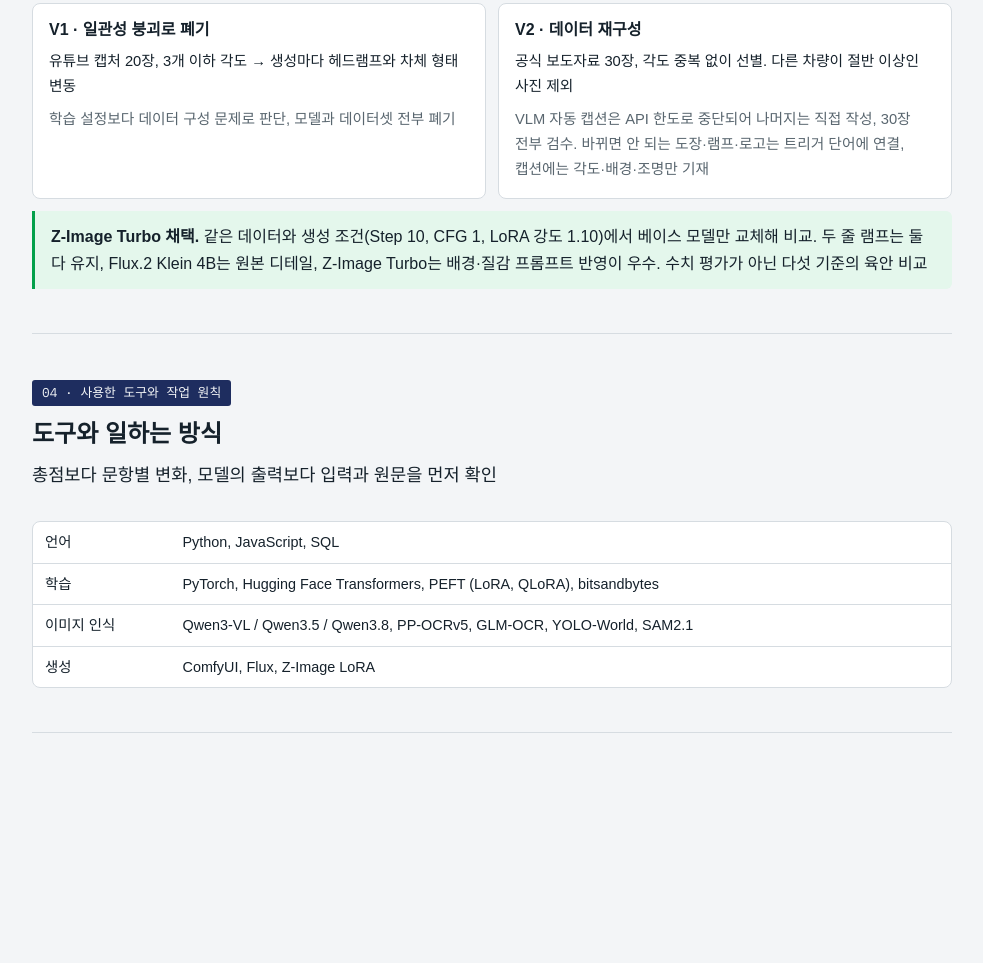
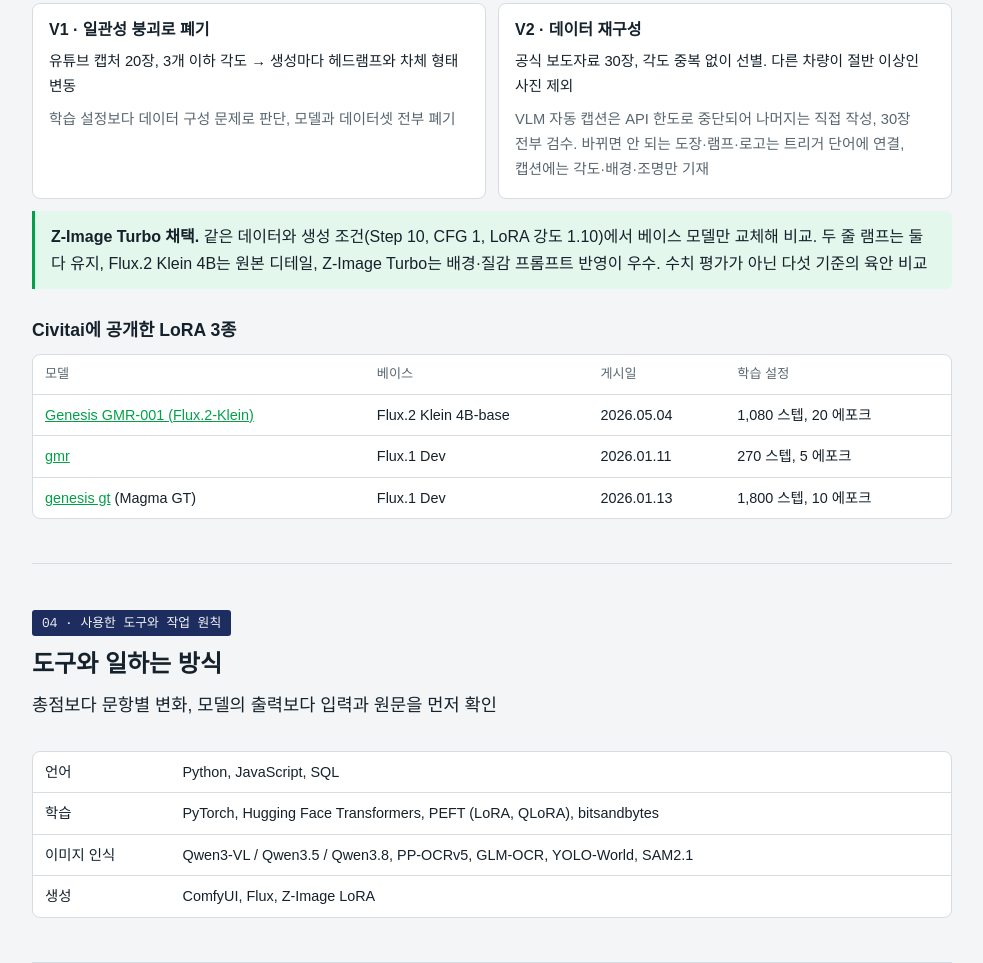
Before and after one commit to bumguhan99-netizen/naver-portfolio, a plain HTML site: page naver.html in a window 1280 px wide. Shown: the part 4059-5022 px from the top of the page, without its empty margins (148-1131 px from the left). Before the commit the page ends 4792 px from the top, so only its background shows below. Drawn offline with Linux system fonts and the light colour scheme; a web font is replaced by a local one.

Commit message:
Add Civitai LoRA list to portfolio and GMR-001 doc
Co-Authored-By: Claude Sonnet 5.5 <noreply@anthropic.com>
Claude-Session: https://claude.ai/code/session_01PMPTea6jpCFkE2bN388CzN

```diff
--- a/naver.html
+++ b/naver.html
@@ -368,6 +368,20 @@ details.more .tscroll{border:0;border-top:1px solid var(--line);border-radius:0}
     </div>
     <div class="note"><p><b>Z-Image Turbo 채택.</b> 같은 데이터와 생성 조건(Step 10, CFG 1, LoRA 강도 1.10)에서 베이스 모델만 교체해 비교. 두 줄 램프는 둘 다 유지, Flux.2 Klein 4B는 원본 디테일, Z-Image Turbo는 배경·질감 프롬프트 반영이 우수. 수치 평가가 아닌 다섯 기준의 육안 비교</p></div>
   </div>
+
+  <div class="block">
+    <h3>Civitai에 공개한 LoRA 3종</h3>
+    <div class="tscroll">
+      <table>
+        <thead><tr><th>모델</th><th>베이스</th><th>게시일</th><th>학습 설정</th></tr></thead>
+        <tbody>
+          <tr><td><a href="https://civitai.com/models/2594702/genesis-gmr-001-flux2-klein?modelVersionId=2914732">Genesis GMR-001 (Flux.2-Klein)</a></td><td>Flux.2 Klein 4B-base</td><td>2026.05.04</td><td>1,080 스텝, 20 에포크</td></tr>
+          <tr><td><a href="https://civitai.com/models/2298383/gmr">gmr</a></td><td>Flux.1 Dev</td><td>2026.01.11</td><td>270 스텝, 5 에포크</td></tr>
+          <tr><td><a href="https://civitai.com/models/2298508/genesis-gt">genesis gt</a> (Magma GT)</td><td>Flux.1 Dev</td><td>2026.01.13</td><td>1,800 스텝, 10 에포크</td></tr>
+        </tbody>
+      </table>
+    </div>
+  </div>
 </section>
 
 <!-- 04 -->
```
Also changed, not shown: preview.png, 2 other files.
